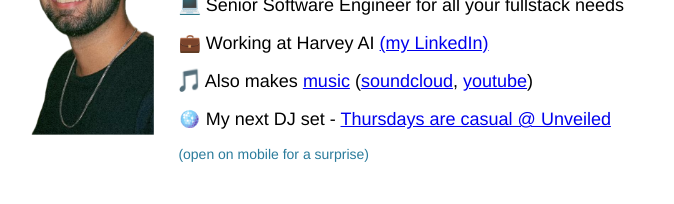
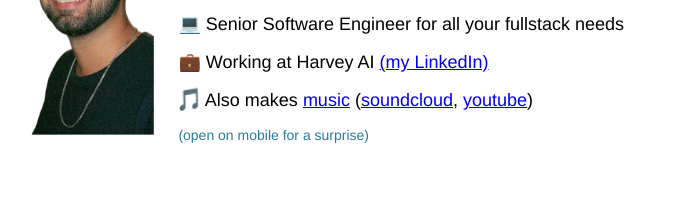
Before and after one commit to faizanv/faizanv.github.io, an Astro site: page / in a window 1280 px wide. Shown: the part 390-594 px from the top of the page, 260-934 px from the left. Built offline with nearby package versions, Linux system fonts and the light colour scheme; Astro itself is replaced by a stand-in of ours.

Commit message:
remove upcoming show

```diff
--- a/src/components/Welcome.astro
+++ b/src/components/Welcome.astro
@@ -41,11 +41,6 @@ import Links from "./Links.astro";
           target="_blank"
           rel="noopener">youtube</a
         >)
-      </li>
-      <li>
-        <span class="bouncing-icon">🪩</span> My next DJ set - <a
-          href="https://ra.co/events/2460220" target="_blank" rel="noopener noreferrer">Thursdays are casual @ Unveiled</a
-        >
       </li>
       <li id="mobile-surprise">(open on mobile for a surprise)</li>
     </ul>
```
